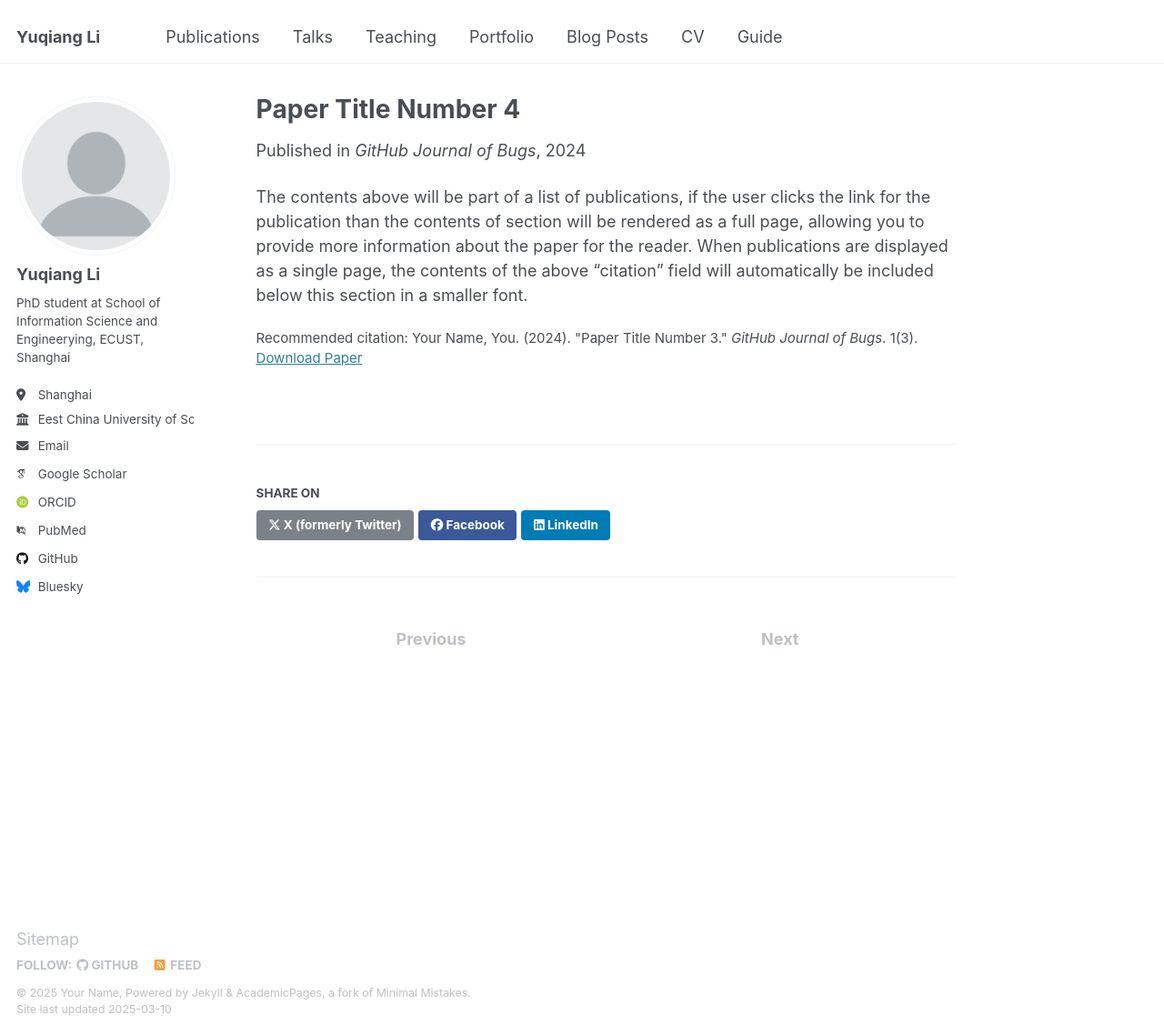
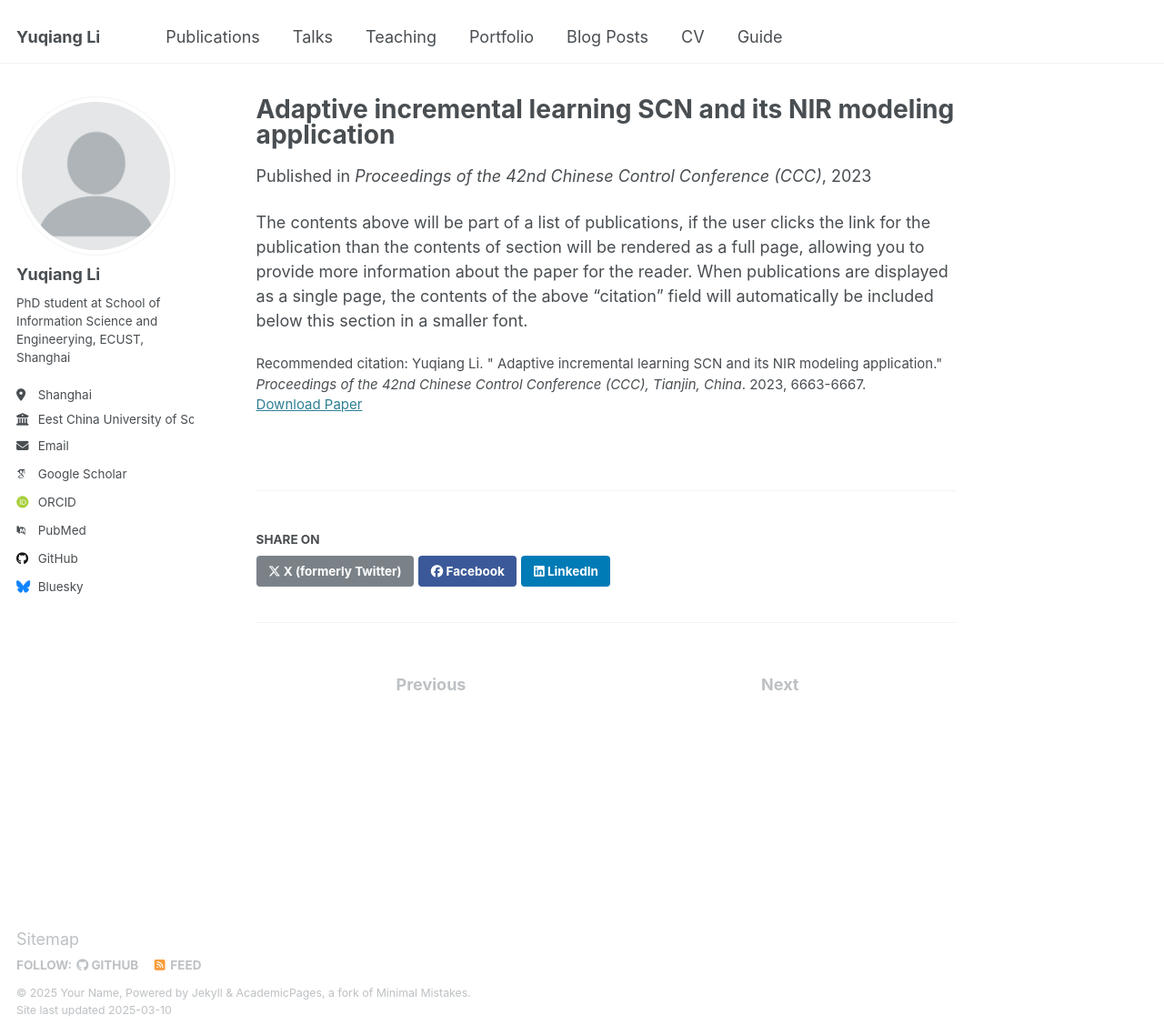
Before and after one commit to Yuqiangli092511/Yuqiangli092511.github.io, a Jekyll site: the page built from _publications/2024-02-17-paper-title-number-4.md, in a window 1280 px wide and 1138 px high. Shown: the whole window at 91% size. Built offline with Jekyll 4.4.1, drawn with Linux system fonts in a browser that asks for light colours; some web fonts are replaced.

Commit message:
Update 2024-02-17-paper-title-number-4.md

```diff
--- a/_publications/2024-02-17-paper-title-number-4.md
+++ b/_publications/2024-02-17-paper-title-number-4.md
@@ -1,13 +1,13 @@
 ---
-title: "Paper Title Number 4"
+title: "Adaptive incremental learning SCN and its NIR modeling application"
 collection: publications
 category: conferences
-permalink: /publication/2024-02-17-paper-title-number-4
-excerpt: 'This paper is about fixing template issue #693.'
-date: 2024-02-17
-venue: 'GitHub Journal of Bugs'
-paperurl: 'http://academicpages.github.io/files/paper3.pdf'
-citation: 'Your Name, You. (2024). &quot;Paper Title Number 3.&quot; <i>GitHub Journal of Bugs</i>. 1(3).'
+permalink: /publication/2023-07-24-Paper5-CCC23
+excerpt: 'This paper is about the adaptive incremental learning in SCN.'
+date: 2023-07-24
+venue: 'Proceedings of the 42nd Chinese Control Conference (CCC)'
+paperurl: 'http://Yuqiangli092511.github.io/files/Paper5-CCC23.pdf'
+citation: 'Yuqiang Li. &quot; Adaptive incremental learning SCN and its NIR modeling application.&quot; <i>Proceedings of the 42nd Chinese Control Conference (CCC), Tianjin, China</i>. 2023, 6663-6667.'
 ---
 
 The contents above will be part of a list of publications, if the user clicks the link for the publication than the contents of section will be rendered as a full page, allowing you to provide more information about the paper for the reader. When publications are displayed as a single page, the contents of the above "citation" field will automatically be included below this section in a smaller font.
```
